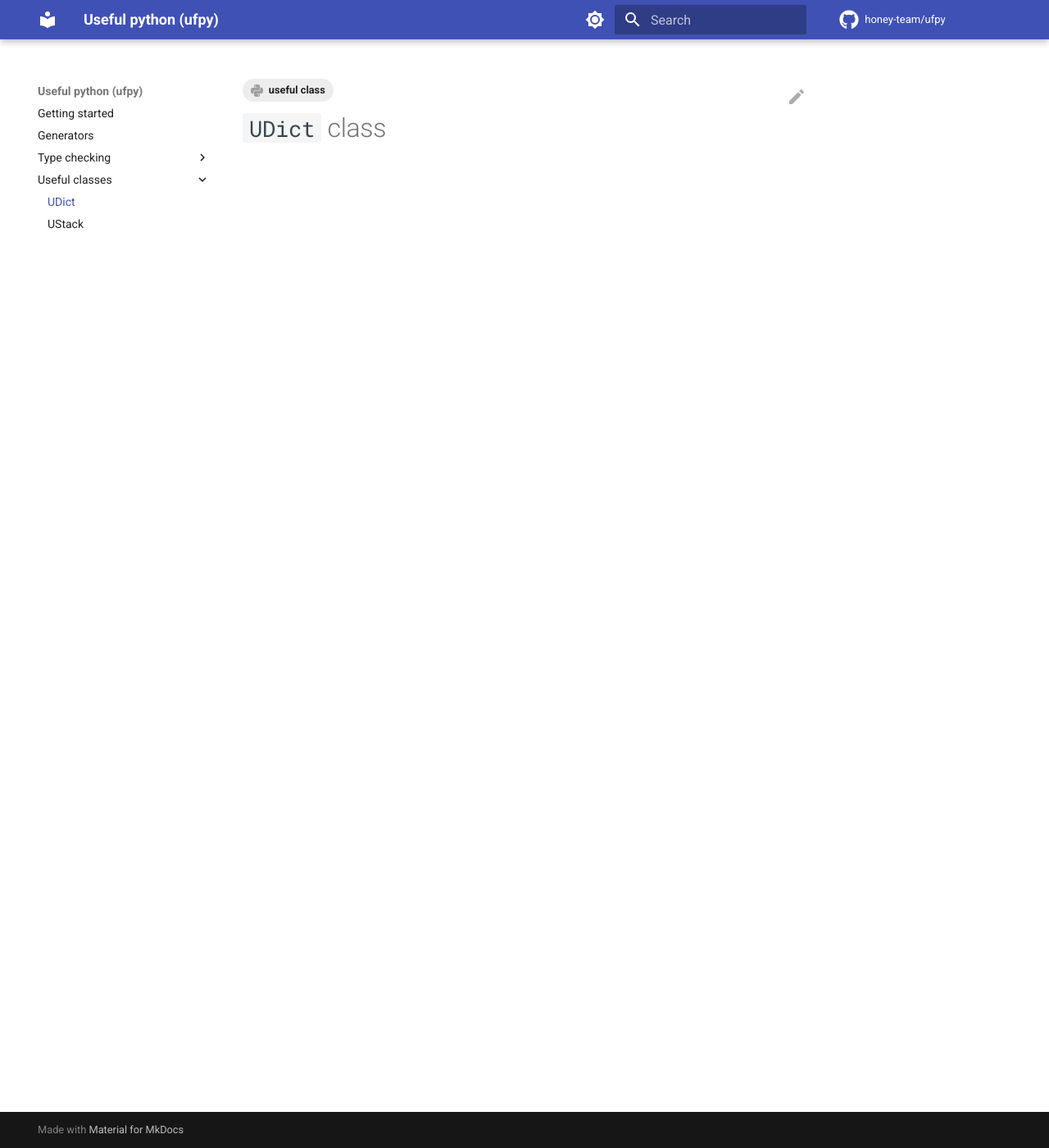
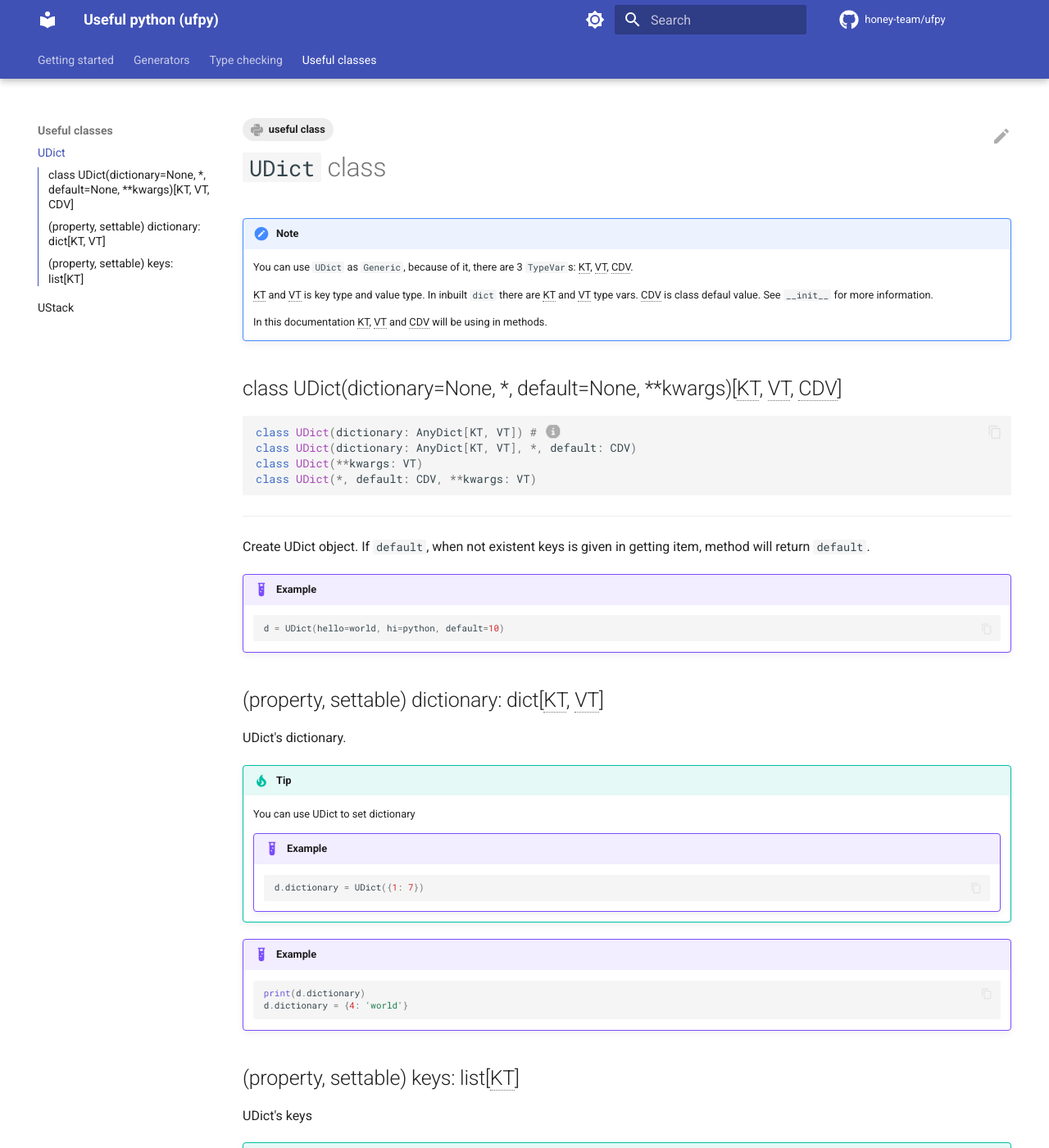
Before and after one commit to honey-team/ufpy, an MkDocs documentation site: the page built from docs/useful_classes/udict.md, in a window 1280 px wide and 1400 px high. Shown: the whole window at 82% size. Built offline with MkDocs 1.6.1 and Material for MkDocs 9.7.7, drawn with Linux system fonts in a browser that asks for light colours; comment, search, counter and statistics services are not loaded; some of the changed text lies outside the part shown.

Commit message:
UDict docs: `__init__`, `dictionary` and `keys`

````diff
--- a/docs/useful_classes/udict.md
+++ b/docs/useful_classes/udict.md
@@ -6,3 +6,75 @@ tags:
 ---
 
 # `UDict` class
+
+!!! note
+    You can use `UDict` as `Generic`, because of it, there are 3 `TypeVar`s: KT, VT, CDV.
+
+    KT and VT is key type and value type. In inbuilt `dict` there are KT and VT type vars.
+    CDV is class defaul value. See `__init__` for more information.
+
+    In this documentation KT, VT and CDV will be using in methods.
+
+## class UDict(dictionary=None, *, default=None, **kwargs)[KT, VT, CDV]
+
+```python
+class UDict(dictionary: AnyDict[KT, VT]) # (1)
+class UDict(dictionary: AnyDict[KT, VT], *, default: CDV)
+class UDict(**kwargs: VT)
+class UDict(*, default: CDV, **kwargs: VT)
+```
+
+1.  `AnyDict[KT, VT] = LikeDict[KT, VT] | dict[KT, VT]`. In UDict
+
+    !!! note
+        `LikeDict[KT, VT]` is type which has `__getitem__`,
+        `__setitem__`, `__delitem__` and `get()` methods. `UDict` is `LikeDict`.
+
+---
+
+Create UDict object. If `default`, when not existent keys is given in
+getting item, method will return `default`.
+
+!!! example
+    ```py
+    d = UDict(hello=world, hi=python, default=10)
+    ```
+
+## (property, settable) dictionary: dict[KT, VT]
+
+UDict's dictionary.
+
+!!! tip
+    You can use UDict to set dictionary
+
+    !!! example
+        ```python
+        d.dictionary = UDict({1: 7})
+        ```
+
+!!! example
+    ```py
+    print(d.dictionary)
+    d.dictionary = {4: 'world'}
+    ```
+
+## (property, settable) keys: list[KT]
+
+UDict's keys
+
+!!! tip
+    You can use tuples to set keys
+
+    !!! example
+        ```python
+        d.keys = 1, 9
+        ```
+
+!!! example
+    ```python
+    d.keys = [1, 2]
+    ```
+
+*[KT]: Key type
+*[VT]: Value type
+*[CDV]: Class default value
--- a/mkdocs.yml
+++ b/mkdocs.yml
@@ -10,12 +10,20 @@ theme:
   features:
     - content.action.edit
     - content.code.copy
+    - content.code.annotate
     - content.tooltips
     - header.autohide
     - search.suggest
+    - toc.follow
+    - toc.integrate
+    - navigation.tracking
+    - navigation.tabs
+    - navigation.tabs.sticky
+    - navigation.top
   icon:
     repo: fontawesome/brands/github
     edit: material/pencil
+    annotation: fontawesome/solid/circle-info
     tag:
       typec: material/code-braces
       info: octicons/info-16
````
